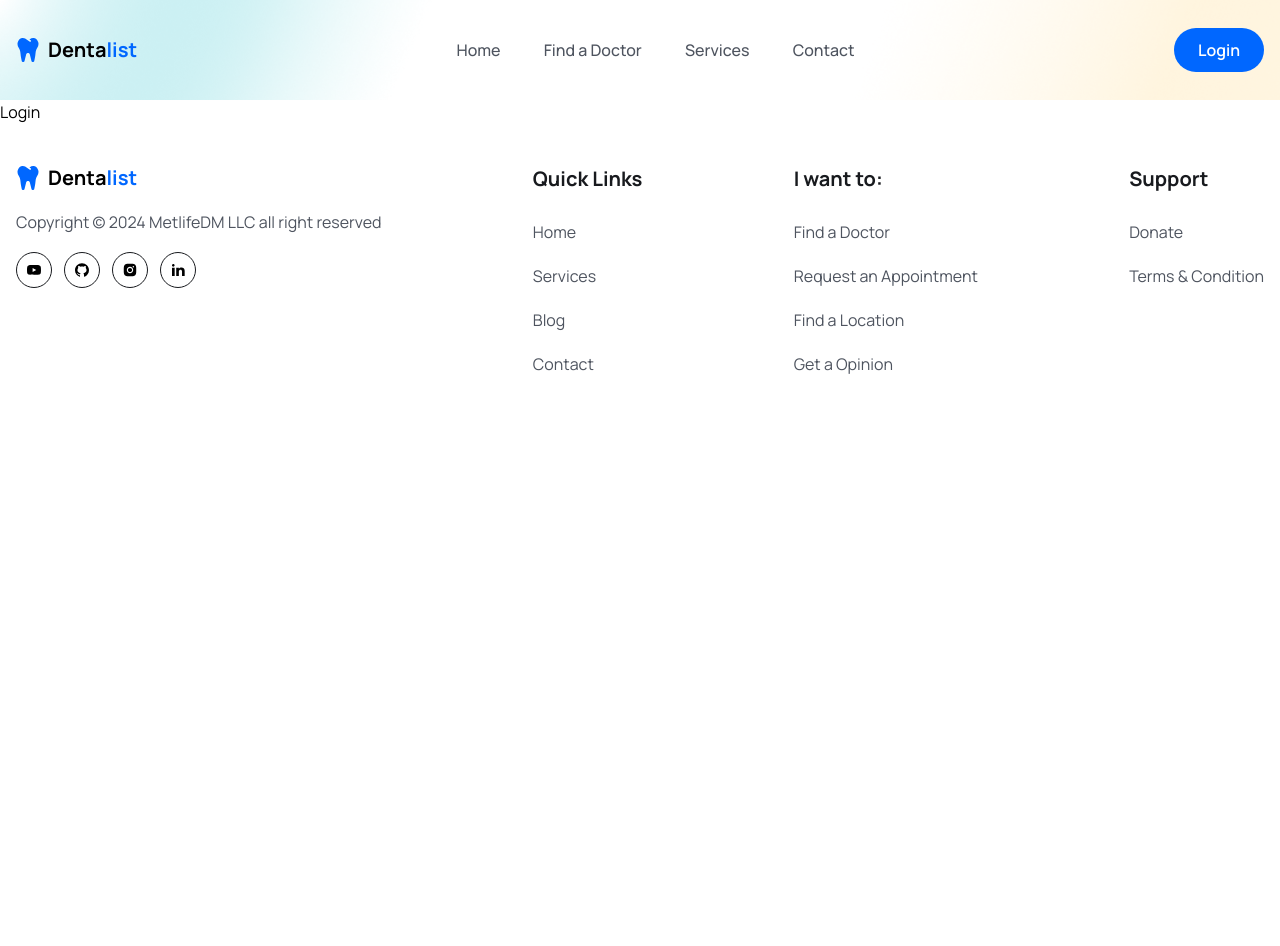
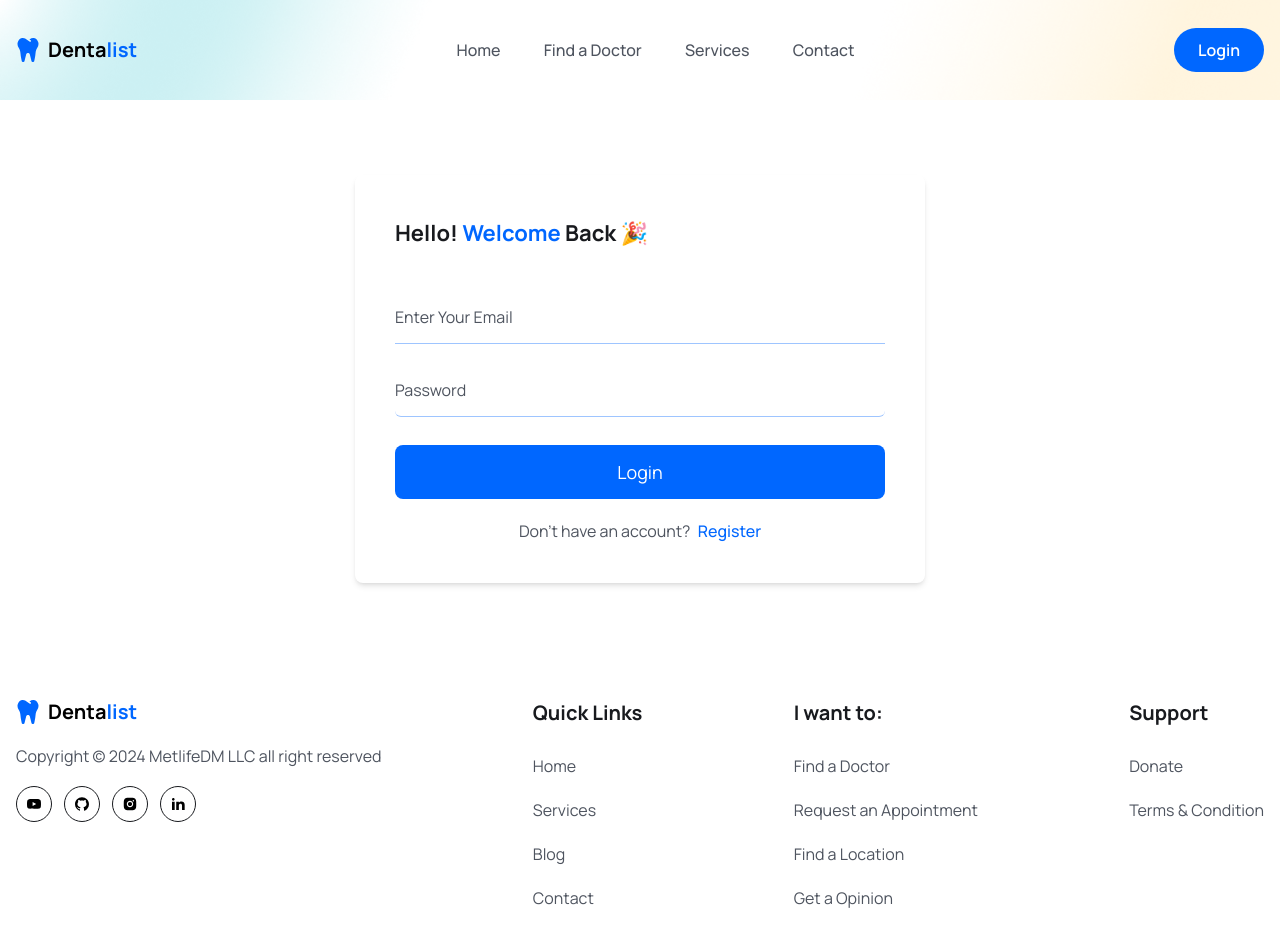
Before and after one commit to abdul8840/Dentalist, a React (Vite) app in the folder client/: page /login in a window 1280 px wide. Shown: the top 946 px of the page. Before the commit the page ends 800 px from the top, so only its background shows below. Built offline with nearby package versions, Linux system fonts and the light colour scheme.

Commit message:
add login page ui

```diff
--- a/client/src/pages/Login.jsx
+++ b/client/src/pages/Login.jsx
@@ -1,11 +1,56 @@
-import React from 'react'
+import { useState } from "react";
+import { Link } from "react-router-dom";
 
 const Login = () => {
+  const [formData, setFormData] = useState({
+    email: "",
+    password: "",
+  });
+
+  const handleInputChange = e => {
+    setFormData({ ...formData, [e.target.name]: e.target.value });
+  };
+
   return (
-    <div>
-      Login
-    </div>
-  )
-}
+    <section className="px-5 lg:px-0">
+      <div className="w-full max-w-[570px] mx-auto rounded-lg shadow-md md:p-10">
+        <h3 className="text-headingColor text-[22px] leading-9 font-bold mb-10">
+          Hello! <span className="text-primaryColor">Welcome</span> Back 🎉
+        </h3>
+        <form className="py-4 md:py-0">
+          <div className="mb-5">
+            <input
+              type="email"
+              placeholder="Enter Your Email"
+              name="email"
+              value={formData.email}
+              onChange={handleInputChange}
+              className="w-full py-3 border-b border-solid border-[#0066ff61] focus:outline-none focus:border-b-primaryColor text-[16px] leading-7 text-headingColor placeholder:text-textColor cursor-pointer"
+              required
+            />
+          </div>
+          <div className="mb-5">
+            <input
+              type="password"
+              placeholder="Password"
+              name="password"
+              value={formData.password}
+              onChange={handleInputChange}
+              className="w-full py-3 border-b border-solid border-[#0066ff61] focus:outline-none focus:border-b-primaryColor text-[16px] leading-7 text-headingColor placeholder:text-textColor rounded-md cursor-pointer"
+              required
+            />
+          </div>
 
-export default Login
+          <div className="mt-7">
+            <button type="submit" className="w-full bg-primaryColor text-white text-[18px] leading-[30px] rounded-lg px-4 py-3">Login</button>
+          </div>
+
+          <p className="mt-5 text-textColor text-center">Don&apos;t have an account? <Link to='/register' className="text-primaryColor font-medium ml-1">Register</Link></p>
+        </form>
+
+      </div>
+    </section>
+  );
+};
+
+export default Login;
```
